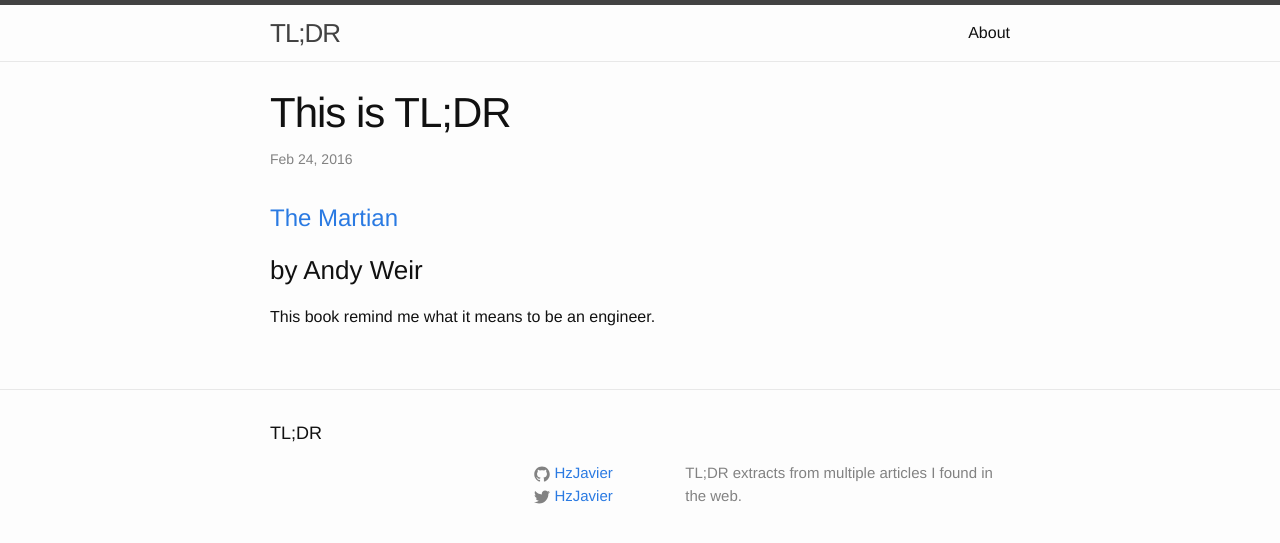
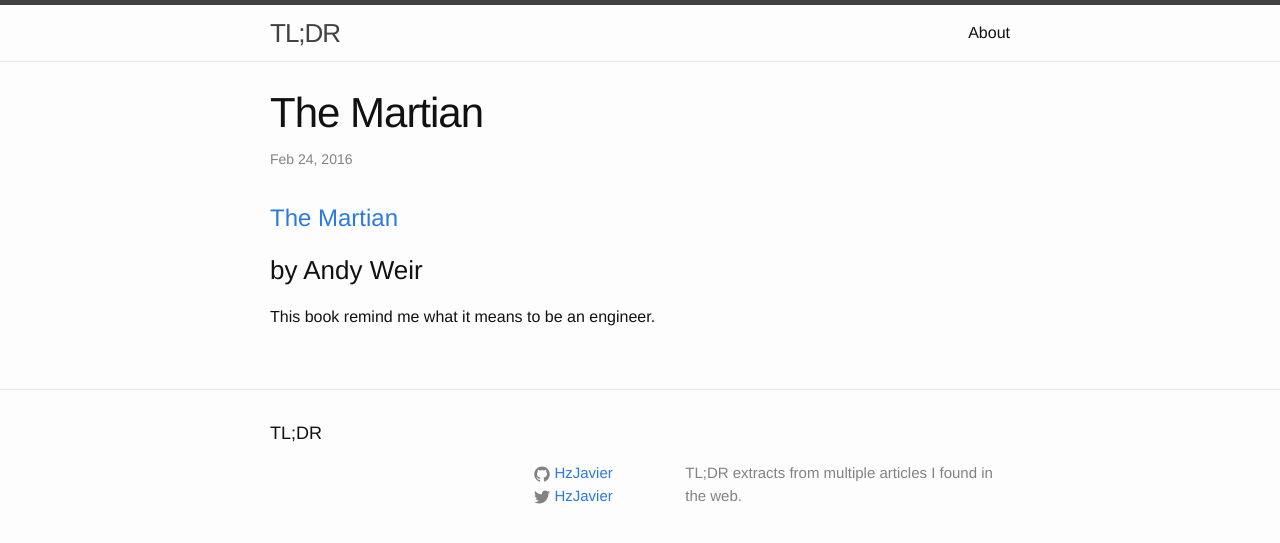
Before and after one commit to HzJavier/hzjavier.github.io, a Jekyll site: the page built from _posts/2016-02-23-the-martian.markdown, in a window 1280 px wide. Shown: the top 543 px of the page. Built offline with Jekyll 4.4.1, drawn with Linux system fonts in a browser that asks for light colours.

Commit message:
Fix post title

```diff
--- a/_posts/2016-02-23-the-martian.markdown
+++ b/_posts/2016-02-23-the-martian.markdown
@@ -1,6 +1,6 @@
 ---
 layout: post
-title:  "This is TL;DR"
+title:  "The Martian"
 date:   2016-02-23 18:02:20 -0600
 categories: books
 ---
```
